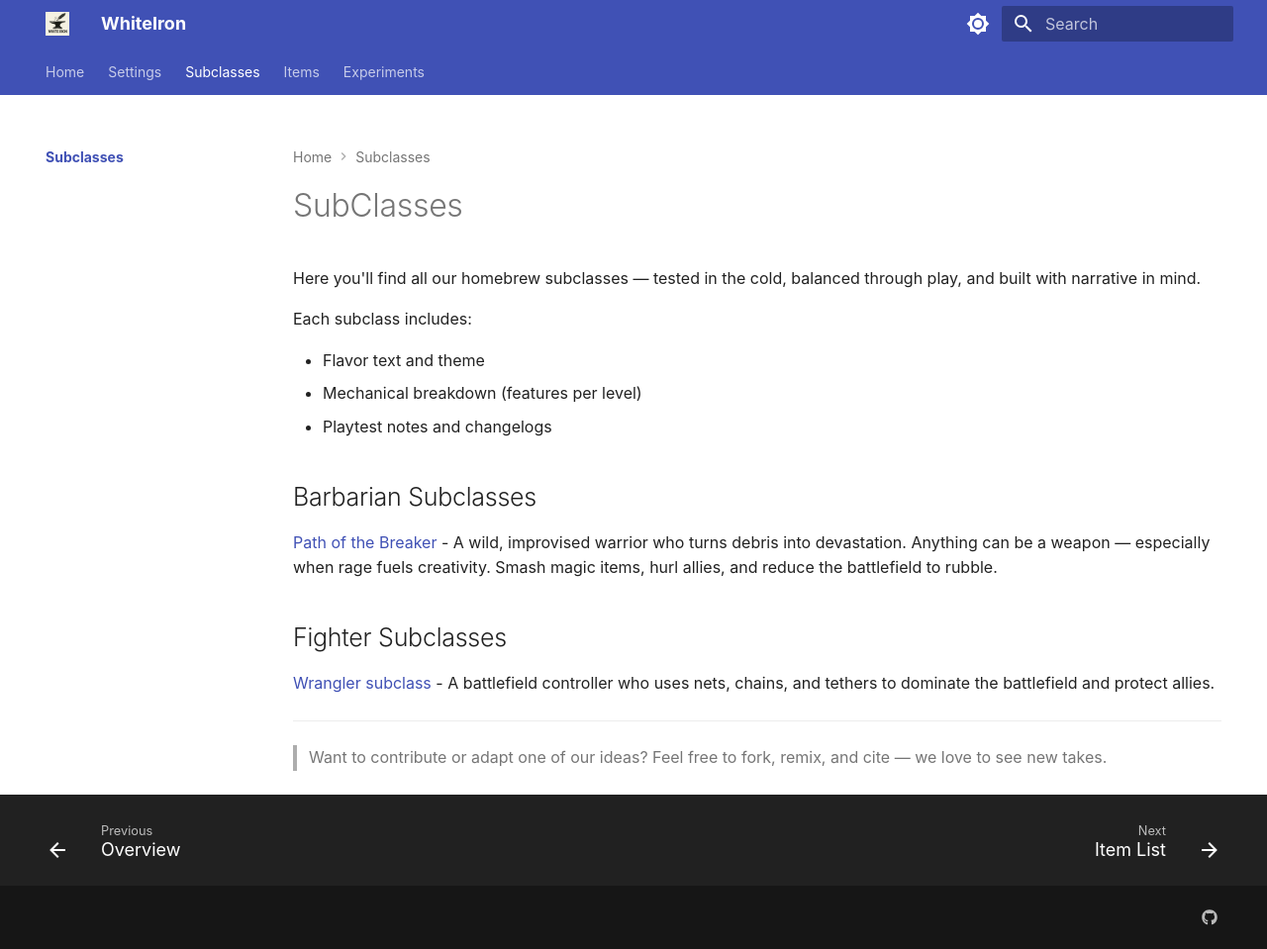
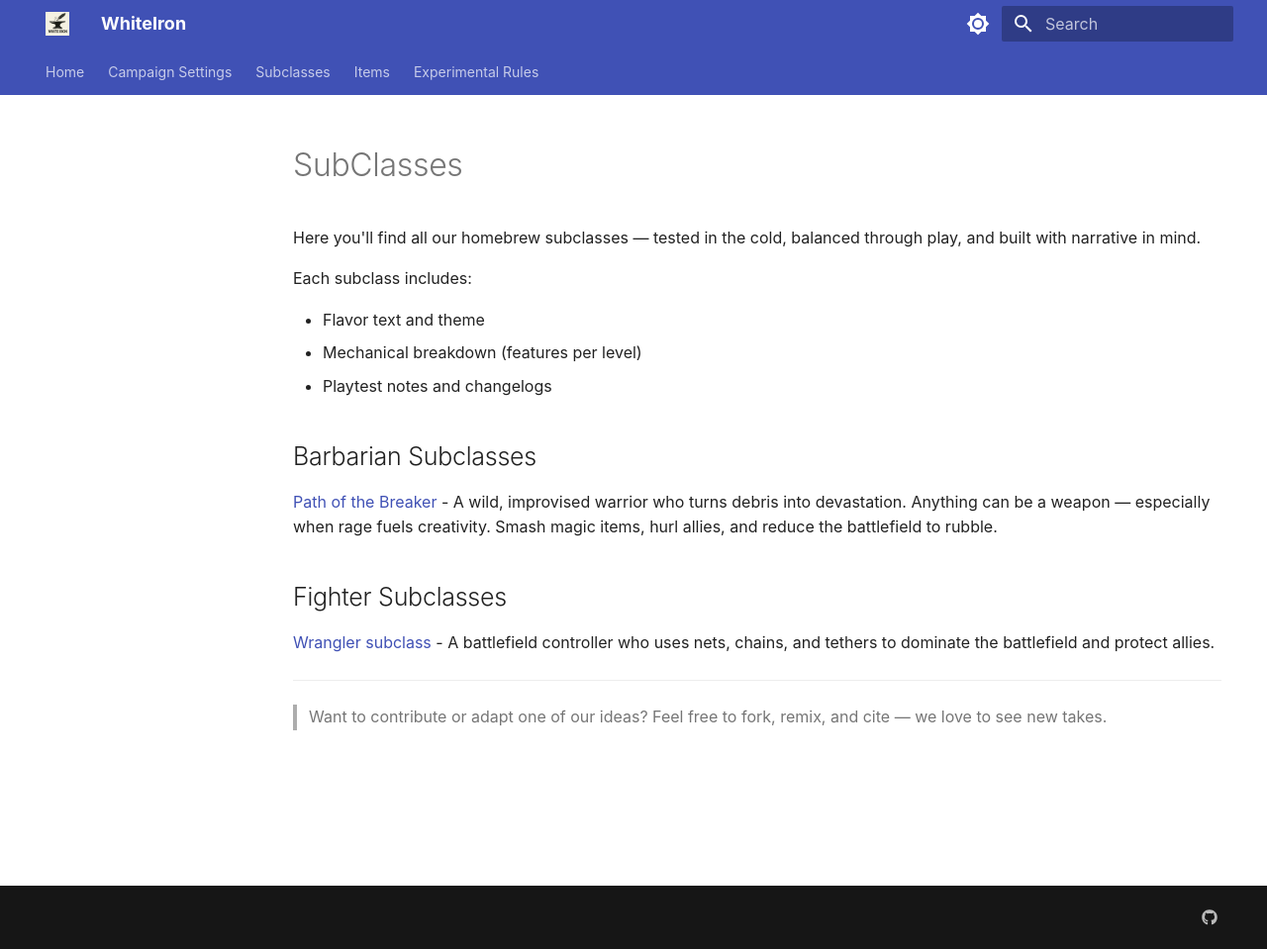
Before and after one commit to jonasmcferreira/whiteiron, an MkDocs documentation site: the page built from docs/subclasses/index.md, in a window 1280 px wide and 959 px high. Shown: the whole window at 99% size. Built offline with MkDocs 1.6.1 and Material for MkDocs 9.7.7, drawn with Linux system fonts in a browser that asks for light colours; some web fonts are replaced.

Commit message:
organizing

```diff
--- a/docs/subclasses/index.md
+++ b/docs/subclasses/index.md
@@ -10,11 +10,11 @@
 
 ## Barbarian Subclasses
 
-[Path of the Breaker](subclasses/path-of-the-breaker.md) - A wild, improvised warrior who turns debris into devastation. Anything can be a weapon — especially when rage fuels creativity. Smash magic items, hurl allies, and reduce the battlefield to rubble.
+[Path of the Breaker](path-of-the-breaker.md) - A wild, improvised warrior who turns debris into devastation. Anything can be a weapon — especially when rage fuels creativity. Smash magic items, hurl allies, and reduce the battlefield to rubble.
 
 ## Fighter Subclasses
 
-[Wrangler subclass](subclasses/wrangler.md) - A battlefield controller who uses nets, chains, and tethers to dominate the battlefield and protect allies.
+[Wrangler subclass](wrangler.md) - A battlefield controller who uses nets, chains, and tethers to dominate the battlefield and protect allies.
 
 
 ---
--- a/mkdocs.yml
+++ b/mkdocs.yml
@@ -3,14 +3,14 @@
 
 nav:
   - Home: index.md
-  - Settings:
-    - Overview: settings.md
+  - Campaign Settings:
+      - settings.md
   - Subclasses:
-    - All Subclasses: subclasses/index.md
+      - index.md
   - Items:
-    - Item List: items.md
-  - Experiments:
-    - Rule Tests: experiments.md
+      - items.md
+  - Experimental Rules:
+      - experiments.md
 
 
 theme:
```
